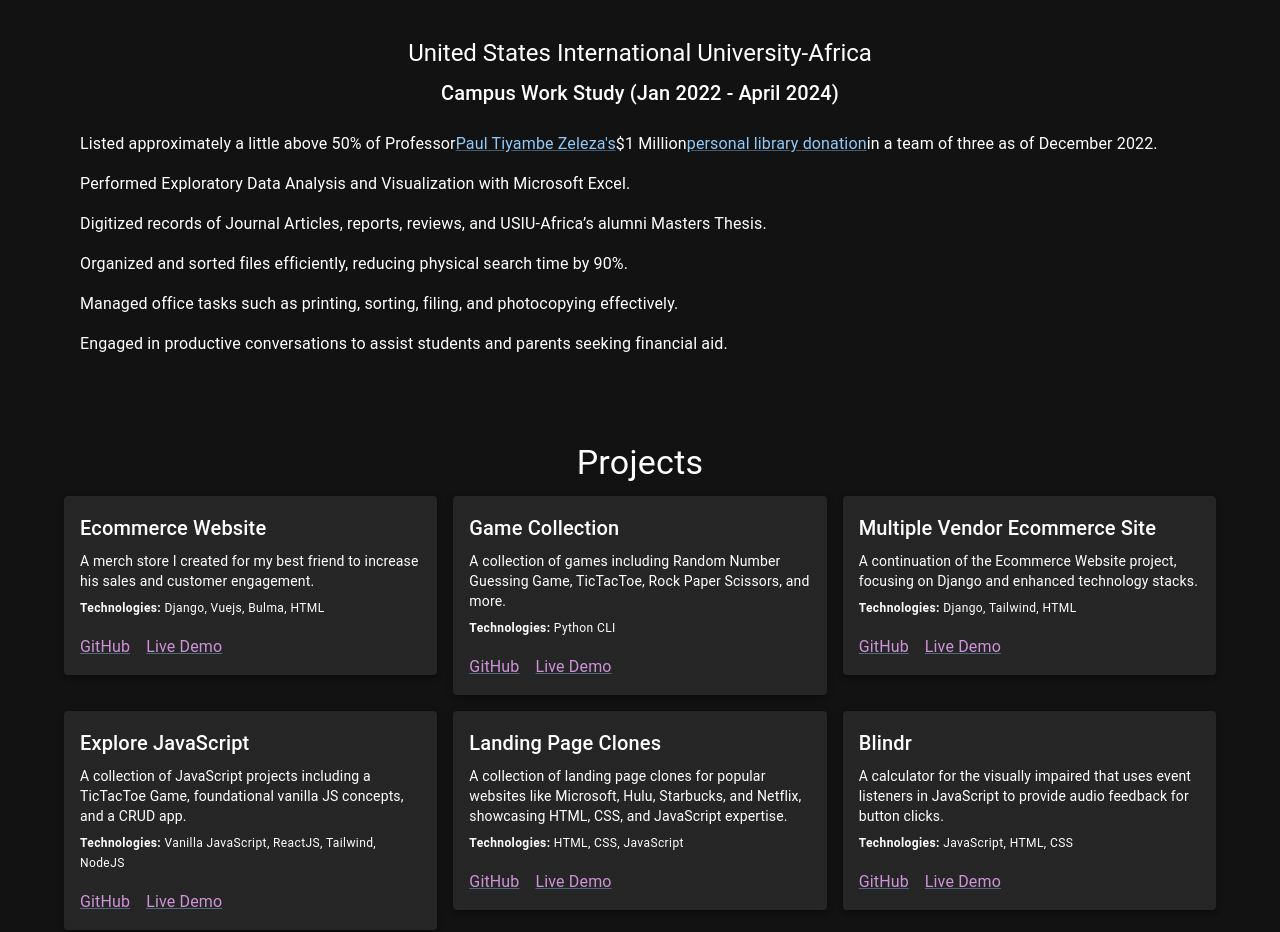
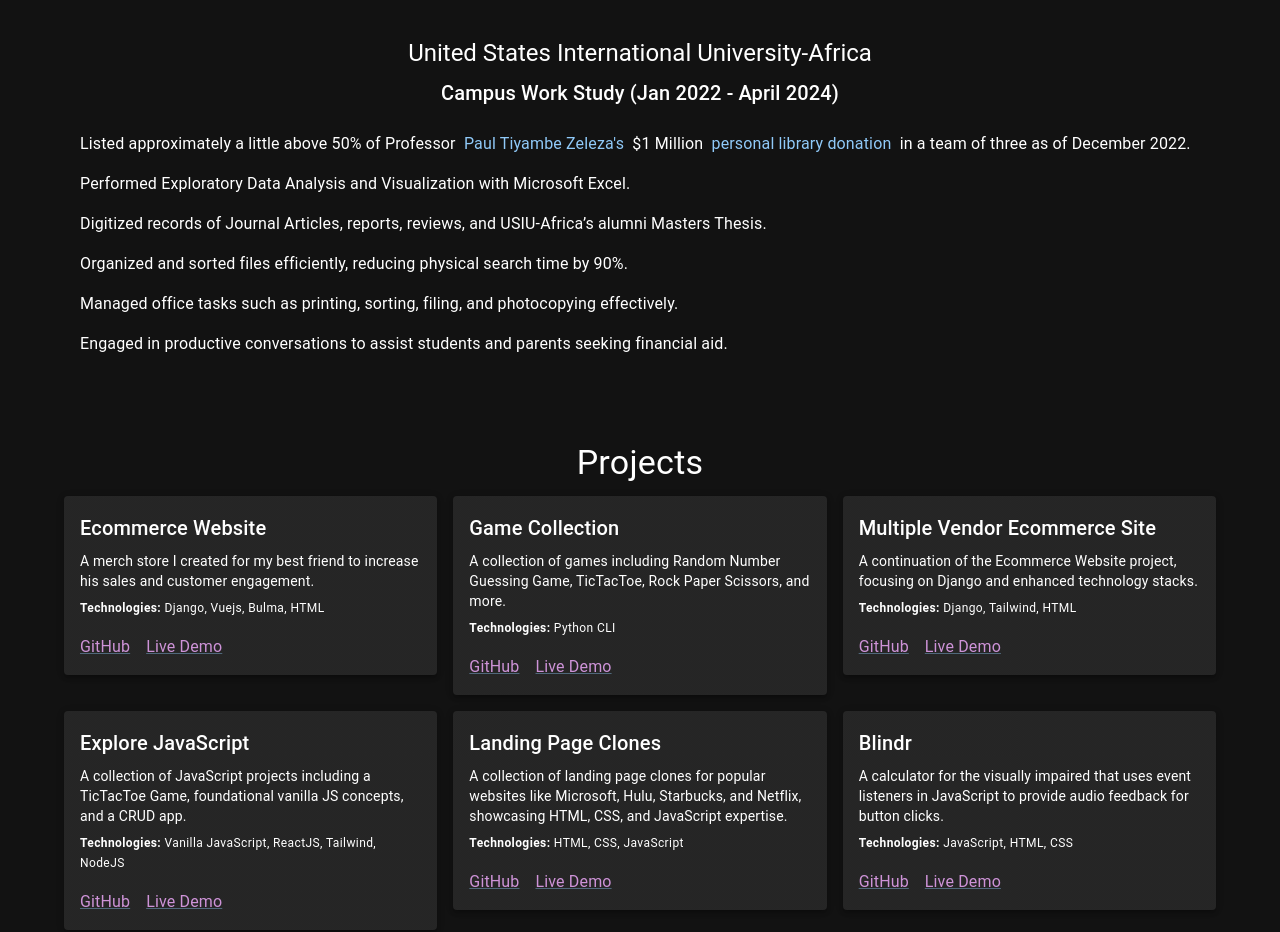
Before and after one commit to olivernjeru/olivernjeru.github.io, a React (Create React App) app: page / in a window 1280 px wide. Shown: the part 2040-2972 px from the top of the page. Built offline with nearby package versions, Linux system fonts and the light colour scheme.

Commit message:
update Experience.js to use the NoUnderlineLink.js component

```diff
--- a/src/components/Experience.js
+++ b/src/components/Experience.js
@@ -1,5 +1,6 @@
 import React from 'react';
-import { Typography, Box, Container, List, ListItem, Link } from '@mui/material';
+import { Typography, Box, Container, List, ListItem } from '@mui/material';
+import { NoUnderlineLink } from './utilities/formats/NoUnderlineLink';
 
 const Experience = () => {
   return (
@@ -59,15 +60,15 @@ const Experience = () => {
           </Typography>
           <List>
             <ListItem>
-              Listed approximately a little above 50% of Professor{' '}
-              <Link href="https://en.wikipedia.org/wiki/Paul_Tiyambe_Zeleza" target="_blank" rel="noopener">
+              Listed approximately a little above 50% of Professor
+              &nbsp;{" "} <NoUnderlineLink href="https://en.wikipedia.org/wiki/Paul_Tiyambe_Zeleza" target="_blank" rel="noopener">
                 Paul Tiyambe Zeleza's
-              </Link>
-              $1 Million{' '}
-              <Link href="https://allafrica.com/stories/202108200101.html" target="_blank" rel="noopener">
+              </NoUnderlineLink>
+              &nbsp;{" "} $1 Million{' '}
+              &nbsp;{" "} <NoUnderlineLink href="https://allafrica.com/stories/202108200101.html" target="_blank" rel="noopener">
                 personal library donation
-              </Link>{' '}
-              in a team of three as of December 2022.
+              </NoUnderlineLink>{' '}
+              &nbsp;{" "} in a team of three as of December 2022.
             </ListItem>
             <ListItem>Performed Exploratory Data Analysis and Visualization with Microsoft Excel.</ListItem>
             <ListItem>Digitized records of Journal Articles, reports, reviews, and USIU-Africa’s alumni Masters Thesis.</ListItem>
```
